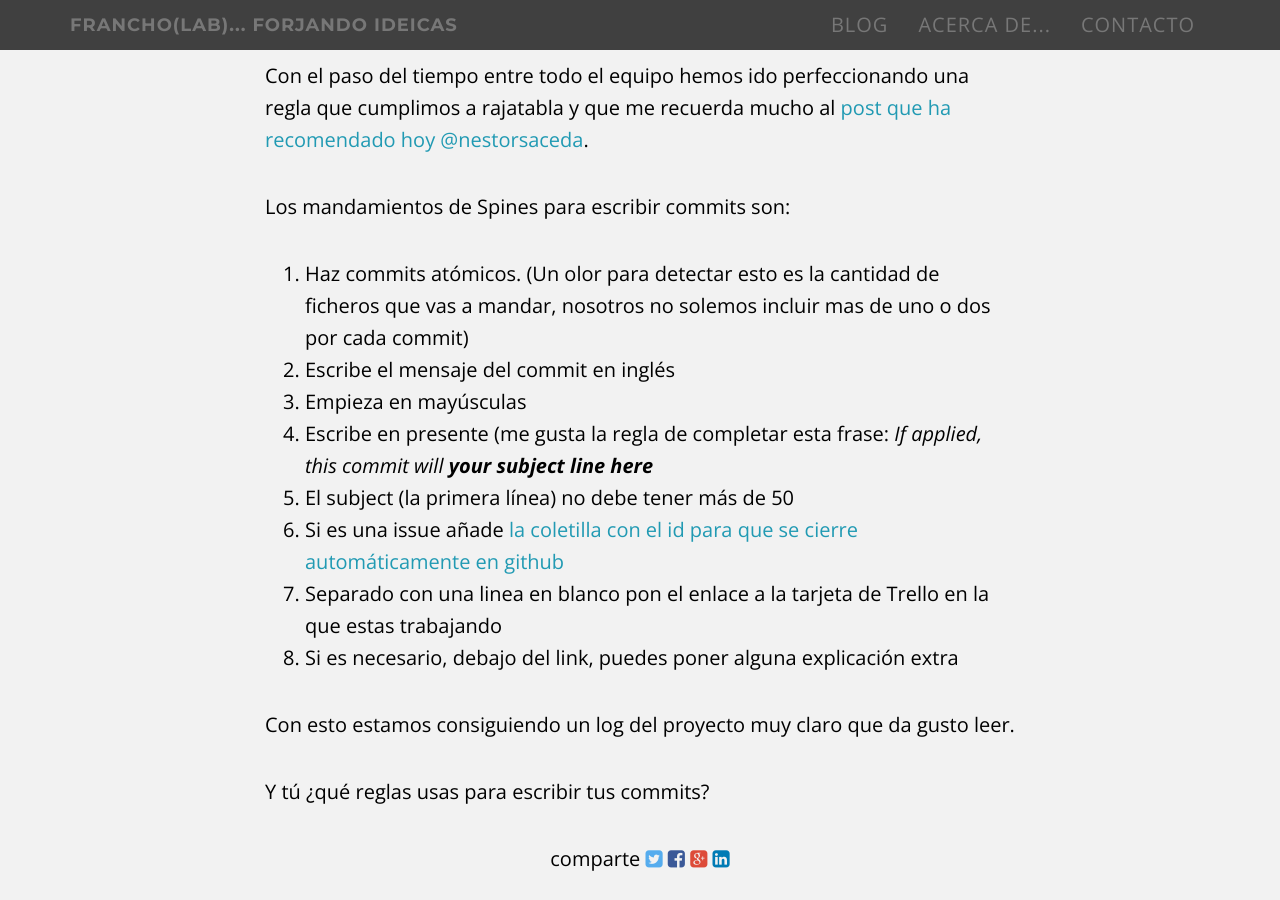
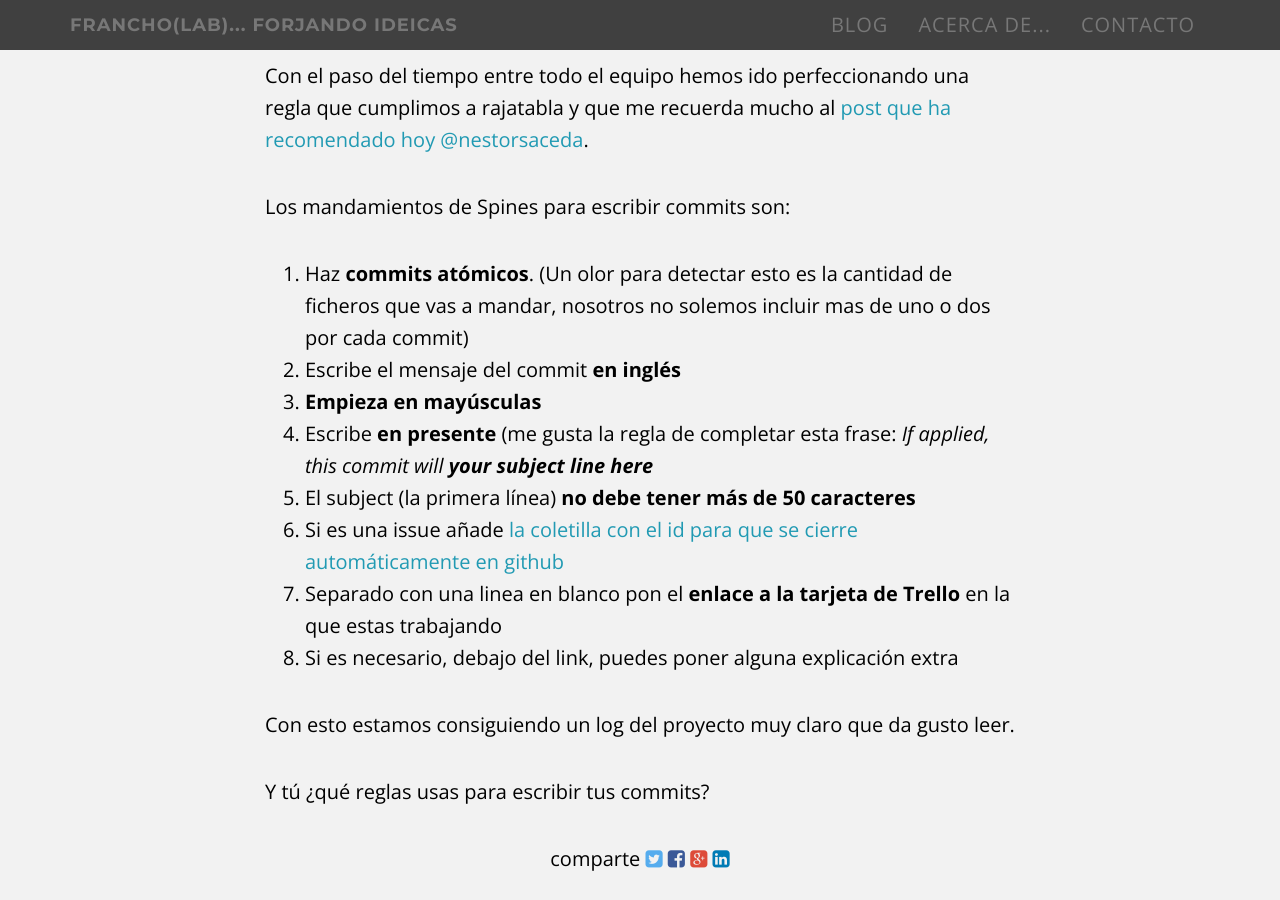
Before and after one commit to francho/francho.github.io, a Jekyll site: the page built from _posts/2015-09-24-escribiendo-buenos-mensajes-de-commit.md, in a window 1280 px wide and 900 px high, scrolled down 812 px. Built offline with Jekyll 4.4.1, drawn with Linux system fonts in a browser that asks for light colours; comment, search, counter and statistics services are not loaded.

Commit message:
Tweak post: 2015-09-24-escribiendo-buenos-mensajes-de-commit.md

```diff
--- a/_posts/2015-09-24-escribiendo-buenos-mensajes-de-commit.md
+++ b/_posts/2015-09-24-escribiendo-buenos-mensajes-de-commit.md
@@ -11,14 +11,14 @@ Con el paso del tiempo entre todo el equipo hemos ido perfeccionando una regla q
 
 Los mandamientos de Spines para escribir commits son:
 
-1. Haz commits atómicos. (Un olor para detectar esto es la cantidad de ficheros que vas a mandar, nosotros no solemos incluir mas de uno o dos por cada commit)
-2. Escribe el mensaje del commit en inglés
-3. Empieza en mayúsculas
-4. Escribe en presente (me gusta la regla de completar esta frase:
+1. Haz **commits atómicos**. (Un olor para detectar esto es la cantidad de ficheros que vas a mandar, nosotros no solemos incluir mas de uno o dos por cada commit)
+2. Escribe el mensaje del commit **en inglés**
+3. **Empieza en mayúsculas**
+4. Escribe **en presente** (me gusta la regla de completar esta frase:
 _If applied, this commit will **your subject line here**_
-5. El subject (la primera línea) no debe tener más de 50
+5. El subject (la primera línea) **no debe tener más de 50 caracteres**
 6. Si es una issue añade [la coletilla con el id para que se cierre automáticamente en github](https://help.github.com/articles/closing-issues-via-commit-messages/)
-7. Separado con una linea en blanco pon el enlace a la tarjeta de Trello en la que estas trabajando
+7. Separado con una linea en blanco pon el **enlace a la tarjeta de Trello** en la que estas trabajando
 8. Si es necesario, debajo del link, puedes poner alguna explicación extra
 
 Con esto estamos consiguiendo un log del proyecto muy claro que da gusto leer.
```
